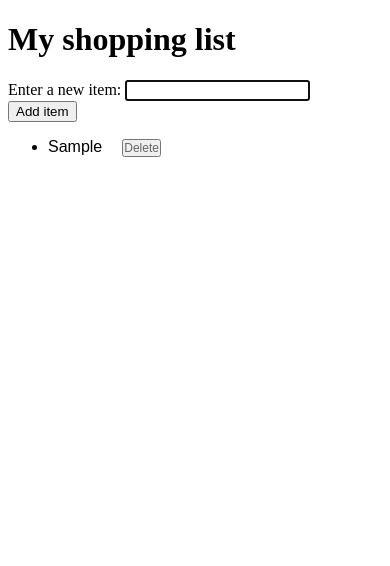
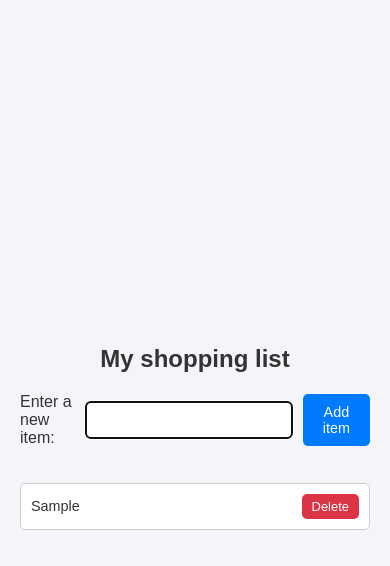
Before and after one commit to ezhostforall/shopping-list, a plain HTML site: page index.html in a window 390 px wide. Both pictures are taken after typing "Sample" into the empty fields and a click on the button "Add item". Drawn offline with Linux system fonts and the light colour scheme.

Commit message:
Updated styles and README

```diff
--- a/styles.css
+++ b/styles.css
@@ -1,78 +1,116 @@
-li {
-    * {
-      box-sizing: border-box;
+/* General styles */
+body {
+  font-family: Arial, sans-serif;
   margin: 0;
   padding: 0;
-      font-family: Arial, sans-serif;
+  display: flex;
+  flex-direction: column;
+  align-items: center;
+  justify-content: center;
+  height: 100vh;
+  background-color: #f4f4f9;
+  color: #333;
 }
 
+h1 {
+  margin-bottom: 20px;
+  font-size: 2em;
+  color: #333;
+}
+
+/* Input and button styles */
+div {
+  display: flex;
+  align-items: center;
+  margin-bottom: 20px;
+}
+
+label {
+  margin-right: 10px;
+  font-size: 1em;
+}
+
+input {
+  padding: 10px;
+  font-size: 1em;
+  border: 1px solid #ccc;
+  border-radius: 5px;
+  margin-right: 10px;
+  flex: 1;
+}
+
+button {
+  padding: 10px 20px;
+  font-size: 1em;
+  border: none;
+  border-radius: 5px;
+  background-color: #007bff;
+  color: white;
+  cursor: pointer;
+  transition: background-color 0.3s ease;
+}
+
+button:hover {
+  background-color: #0056b3;
+}
+
+/* List styles */
+ul {
+  list-style-type: none;
+  padding: 0;
+  width: 100%;
+  max-width: 400px;
+}
+
+li {
+  display: flex;
+  justify-content: space-between;
+  align-items: center;
+  padding: 10px;
+  border: 1px solid #ccc;
+  border-radius: 5px;
+  margin-bottom: 10px;
+  background-color: white;
+}
+
+li span {
+  flex: 1;
+}
+
+li button {
+  padding: 5px 10px;
+  font-size: 0.9em;
+  border: none;
+  border-radius: 5px;
+  background-color: #dc3545;
+  color: white;
+  cursor: pointer;
+  transition: background-color 0.3s ease;
+}
+
+li button:hover {
+  background-color: #c82333;
+}
+
+/* Responsive design */
+@media (max-width: 600px) {
   body {
-      background-color: #f4f4f4;
-      color: #333;
-      line-height: 1.6;
     padding: 20px;
   }
 
-    .container {
-      max-width: 800px;
-      margin: auto;
-      overflow: hidden;
-      padding: 0 20px;
+  h1 {
+    font-size: 1.5em;
   }
 
-    ul {
-      list-style: none;
-      padding: 0;
+  input {
+    font-size: 0.9em;
+  }
+
+  button {
+    font-size: 0.9em;
   }
 
   li {
-      background: #fff;
-      border: 1px solid #ddd;
-      padding: 10px;
-      margin-bottom: 10px;
-      display: flex;
-      justify-content: space-between;
-      align-items: center;
-    }
-
-    li button {
-      background: #ff6f61;
-      border: none;
-      color: white;
-      padding: 5px 10px;
-      cursor: pointer;
-      border-radius: 5px;
-      transition: background 0.3s ease;
-    }
-
-    li button:hover {
-      background: #ff4a3d;
-    }
-
-    @media (max-width: 600px) {
-      body {
-        padding: 10px;
-      }
-
-      .container {
-        padding: 0 10px;
-      }
-
-      li {
-        flex-direction: column;
-        align-items: flex-start;
-      }
-
-      li button {
-        margin-top: 10px;
-        margin-left: 0;
+    font-size: 0.9em;
   }
 }
-    margin-bottom: 10px;
-  }
-
-  li button {
-    font-size: 12px;
-    margin-left: 20px;
-    color: #666;
-  }
```
Also changed, not shown: 1 other file. Lines whose indentation alone changed are shown as unchanged.
